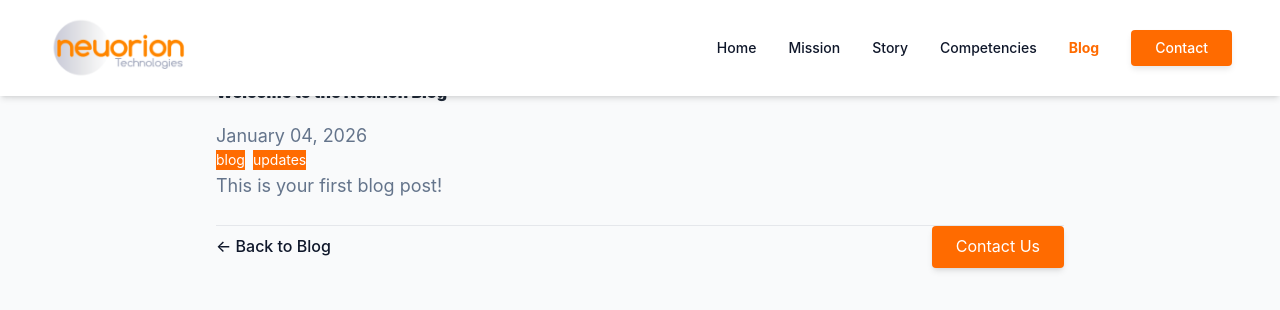
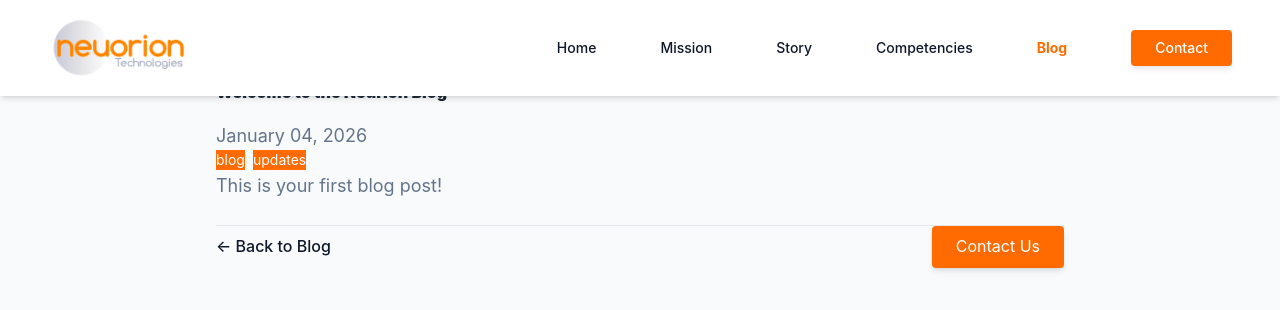
Before and after one commit to neuorion/neuorion.github.io, a Jekyll site: the page built from blog/_posts/2026-01-04-welcome-to-neurion-blog.md, in a window 1280 px wide and 900 px high. Shown: the top 310 px of the window. Built offline with Jekyll 4.4.1, drawn with Linux system fonts in a browser that asks for light colours.

Commit message:
Refine CSS alignements

```diff
--- a/_includes/header.html
+++ b/_includes/header.html
@@ -61,7 +61,7 @@ upgrade-insecure-requests;
         a { transition: color 0.2s ease; text-decoration: none; }
         a:hover { color: var(--brand-orange); }
 
-        /* Navigation Styles */
+        /* Navigation Styles - aligned with main site */
         nav {
             position: fixed;
             width: 100%;
@@ -74,23 +74,50 @@ upgrade-insecure-requests;
             align-items: center;
         }
 
+        /* Desktop navigation links container */
+        nav > div.hidden,
+        nav > div[class*="hidden"] {
+            display: none;
+        }
+
+        @media (min-width: 768px) {
+            nav > div.hidden.md\:flex,
+            nav > div[class*="md:flex"] {
+                display: flex;
+                gap: 2rem;
+                font-size: 0.875rem;
+                font-weight: 500;
+                align-items: center;
+            }
+
+            nav .md\:px-12,
+            nav [class*="md:px-12"] {
+                padding-left: 3rem;
+                padding-right: 3rem;
+            }
+        }
 
         nav a {
             color: var(--text-dark);
             text-decoration: none;
-            transition: color 0.2s;
+            transition: color 0.2s ease;
         }
 
         nav a:hover {
             color: #f97316;
         }
 
-        nav a[href="/blog/"] {
+        /* Blog link styling */
+        nav a[href="/blog/"],
+        nav a.text-orange-600 {
             color: var(--brand-orange);
             font-weight: 700;
         }
 
-        nav a[href="/#contact"] {
+        /* Contact button styling */
+        nav a[href="/#contact"],
+        nav a[href="#contact"],
+        nav a.bg-orange {
             background: var(--brand-orange);
             color: white !important;
             padding: 0.5rem 1.5rem;
@@ -98,9 +125,16 @@ upgrade-insecure-requests;
             box-shadow: 0 4px 6px -1px rgba(0, 0, 0, 0.1);
         }
 
-        nav a[href="/#contact"]:hover {
+        nav a[href="/#contact"]:hover,
+        nav a[href="#contact"]:hover,
+        nav a.hover\:bg-orange-600:hover {
             background: #ea580c;
             color: white !important;
+        }
+
+        /* Hover effects for nav links */
+        nav a.hover\:text-orange-500:hover {
+            color: #f97316;
         }
 
         /* Footer Styles */
@@ -195,6 +229,54 @@ upgrade-insecure-requests;
             font-weight: 700;
         }
 
+        /* Navigation utility classes to match main site */
+        .w-full {
+            width: 100%;
+        }
+
+        .z-50 {
+            z-index: 50;
+        }
+
+        .shadow-md {
+            box-shadow: 0 4px 6px -1px rgba(0, 0, 0, 0.1), 0 2px 4px -2px rgba(0, 0, 0, 0.1);
+        }
+
+        .items-center {
+            align-items: center;
+        }
+
+        .justify-between {
+            justify-content: space-between;
+        }
+
+        .px-6 {
+            padding-left: 1.5rem;
+            padding-right: 1.5rem;
+        }
+
+        .py-4 {
+            padding-top: 1rem;
+            padding-bottom: 1rem;
+        }
+
+        .rounded {
+            border-radius: 0.25rem;
+        }
+
+        .text-white {
+            color: white;
+        }
+
+        /* Hover utilities */
+        .hover\:text-orange-500:hover {
+            color: #f97316;
+        }
+
+        .hover\:bg-orange-600:hover {
+            background-color: #ea580c;
+        }
+
         .flex {
             display: flex;
         }
@@ -206,6 +288,11 @@ upgrade-insecure-requests;
         .px-6 {
             padding-left: 1.5rem;
             padding-right: 1.5rem;
+        }
+
+        .py-2 {
+            padding-top: 0.5rem;
+            padding-bottom: 0.5rem;
         }
 
         .py-4 {
@@ -251,10 +338,6 @@ upgrade-insecure-requests;
 
         .gap-2 {
             gap: 0.5rem;
-        }
-
-        .hover\:text-orange-500:hover {
-            color: #f97316;
         }
 
         .transition {
@@ -334,6 +417,8 @@ upgrade-insecure-requests;
             z-index: 50;
             padding-top: 5rem;
             overflow-y: auto;
+            display: flex;
+            flex-direction: column;
         }
 
         .mobile-menu.active {
@@ -342,11 +427,13 @@ upgrade-insecure-requests;
 
         .mobile-menu a {
             display: block;
+            width: 100%;
             padding: 1rem 1.5rem;
             color: var(--text-dark);
             text-decoration: none;
             border-bottom: 1px solid #f3f4f6;
             transition: background-color 0.2s;
+            flex: none;
         }
 
         .mobile-menu a:hover {
@@ -358,6 +445,7 @@ upgrade-insecure-requests;
             font-weight: 700;
         }
 
+        .mobile-menu a[href="#contact"],
         .mobile-menu a[href="/#contact"] {
             background: var(--brand-orange);
             color: white !important;
--- a/index.html
+++ b/index.html
@@ -139,6 +139,8 @@ upgrade-insecure-requests;
             z-index: 50;
             padding-top: 5rem;
             overflow-y: auto;
+            display: flex;
+            flex-direction: column;
         }
 
         .mobile-menu.active {
@@ -147,11 +149,13 @@ upgrade-insecure-requests;
 
         .mobile-menu a {
             display: block;
+            width: 100%;
             padding: 1rem 1.5rem;
             color: var(--text-dark);
             text-decoration: none;
             border-bottom: 1px solid #f3f4f6;
             transition: background-color 0.2s;
+            flex: none;
         }
 
         .mobile-menu a:hover {
```
